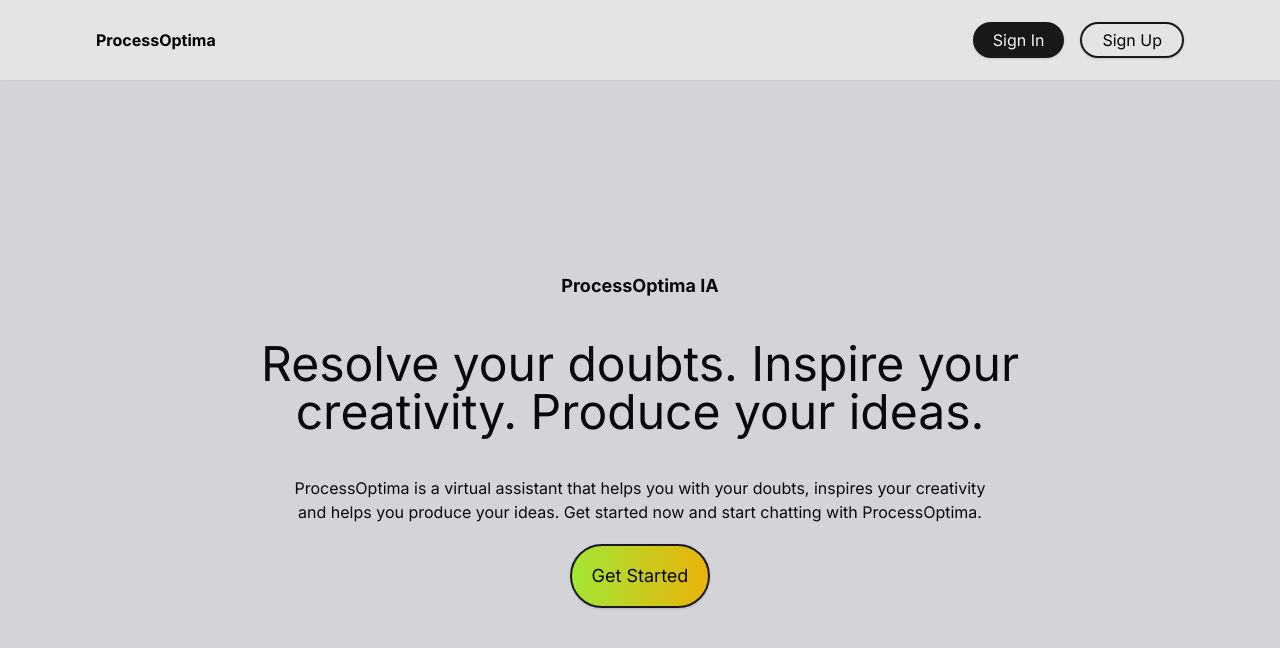
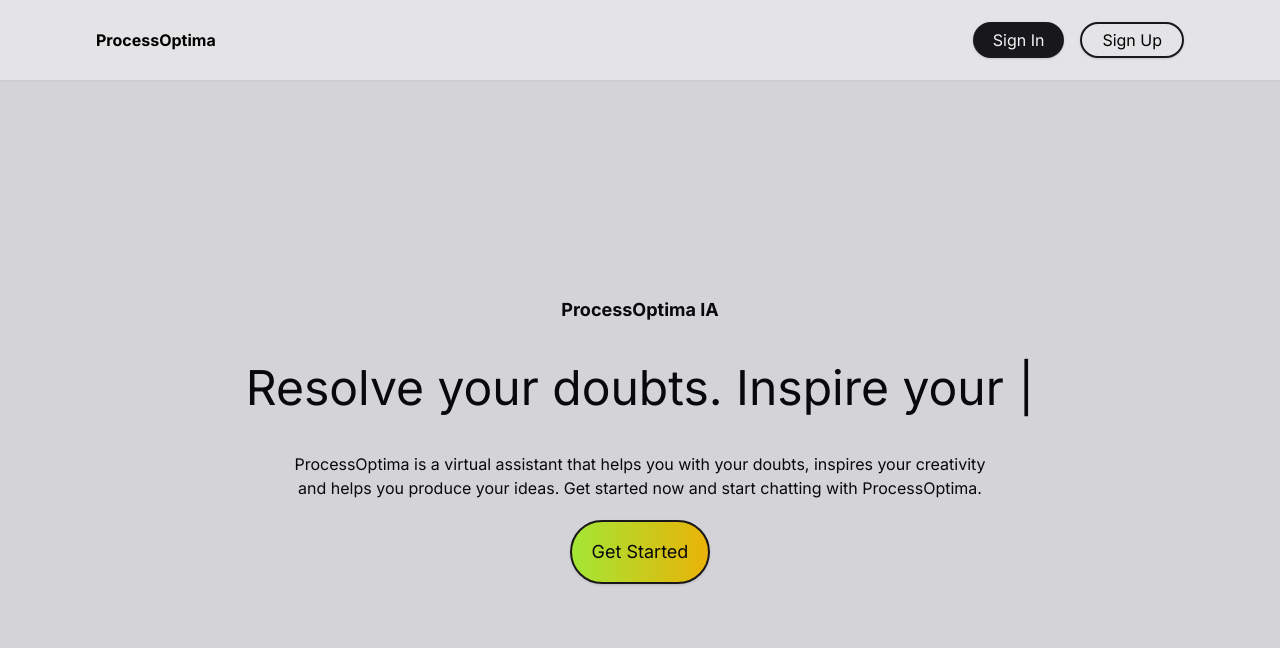
Before and after one commit to DarioMejia/Hackaton_IA_2024, a Next.js app in the folder web-app/: page / in a window 1280 px wide. Shown: the top 648 px of the page. Built offline with nearby package versions, Linux system fonts and the light colour scheme.

Commit message:
TASK-05: homepage + typing effect

```diff
--- a/web-app/package.json
+++ b/web-app/package.json
@@ -17,6 +17,7 @@
     "react": "^18",
     "react-dom": "^18",
     "react-toastify": "^10.0.5",
+    "typewriter-effect": "^2.21.0",
     "unique-username-generator": "^1.3.0",
     "yup": "^1.4.0"
   },
--- a/web-app/src/app/chat/page.tsx
+++ b/web-app/src/app/chat/page.tsx
@@ -74,7 +74,6 @@ export default function Page() {
             if (!chatId) return;
 
             const messages = await getMessages(chatId);
-            console.log(messages)
             setChatHistory(messages);
 
         };
@@ -152,7 +151,6 @@ export default function Page() {
         setChatId(chatId);
         const chat = await findChatById(chatId);
         setChat(chat as Chat);
-        console.log(chats);
         setChatName(chat!.chatName ?? '');
     };
 
@@ -222,7 +220,7 @@ export default function Page() {
                 {!loadingData && chatHistory.length > 0 && (
                     <div className="grow w-full md:max-w-3xl flex flex-col gap-3 pb-10">
                         {chatHistory.map((message, index) => (
-                            <ChatMessage key={index} message={message} id={'msg' + index}/>
+                            <ChatMessage key={index} message={message} id={'msg' + index} typewriting={(index === chatHistory.length - 1) && (message.role === ChatRols.model)}/>
                         ))}
                     </div>)
                 }
--- a/web-app/src/app/page.tsx
+++ b/web-app/src/app/page.tsx
@@ -1,6 +1,7 @@
 "use client";
 
 import { useRouter } from "next/navigation";
+import Typewriter from 'typewriter-effect';
 
 export default function Home() {
     const router = useRouter();
@@ -28,10 +29,20 @@ export default function Home() {
 
                 <div className="text-center max-w-[70%] flex flex-col gap-5 justify-center items-center">
                     <p className="text-caption font-bold text-lg">ProcessOptima IA</p>
+
+
                     <h1 className="my-5 text-2xl md:text-5xl text-balance ">
-                        Resolve your doubts.
-                        Inspire your creativity.
-                        Produce your ideas.
+                        <Typewriter
+                        options={{
+                            autoStart: true,
+                            loop: false,
+                        }}
+                        onInit={(typewriter) => {
+                        typewriter.typeString('Resolve your doubts. Inspire your creativity. Produce your ideas.')
+                            .pauseFor(2500)
+                            .start();
+                        }}
+                    />
                     </h1>
                     <p className="text-balance">
                         ProcessOptima is a virtual assistant that helps you with your doubts,
--- a/web-app/src/components/chat/ChatMsg.tsx
+++ b/web-app/src/components/chat/ChatMsg.tsx
@@ -1,4 +1,7 @@
+"use client";
+
 import { ChatRols, Message } from "@/lib/types";
+import Typewriter from 'typewriter-effect';
 
 const now= new Date();
 
@@ -10,16 +13,34 @@ const options = {
 
 const formattedTime = (date: Date) => date.toLocaleTimeString([], options);
 
-const ChatMessage = ({message, key, id}:
+const ChatMessage = ({message, key, id, typewriting}:
     {
         message: Message,
         key?: number,
         id?: string
+        typewriting?: boolean
     }) => {
+
     return (
         <div id={id} className={`flex w-full ${message.role === ChatRols.user ? "justify-end" :"justify-start"}`} key={key}>
             <div className="shadow-md max-w-[75%] min-w-[30%] bg-zinc-800 px-3 py-4 rounded-lg text-zinc-300">
-                <p className="text-zinc-300">{message.text}</p>
+                <p className="text-zinc-300">
+                    {!typewriting && message.text}
+                    {typewriting && <Typewriter
+                        options={{
+                            autoStart: true,
+                            loop: false,
+                            cursor: "",
+                            delay: 50
+                        }}
+                        onInit={(typewriter) => {
+                        typewriter.typeString(message.text)
+                            .pauseFor(2500)
+                            .start();
+                        }
+                        }/>
+                    }
+                </p>
                 <span className="text-xs text-zinc-400">{formattedTime(message.date)}</span>
             </div>
         </div>
```
Also changed, not shown: 1 other file (tests, documents, lock files or other folders).
